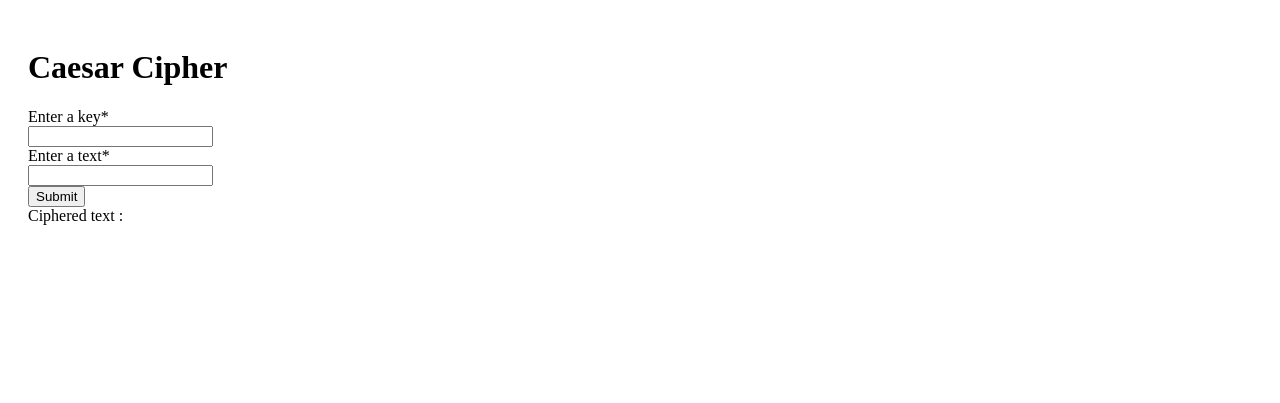
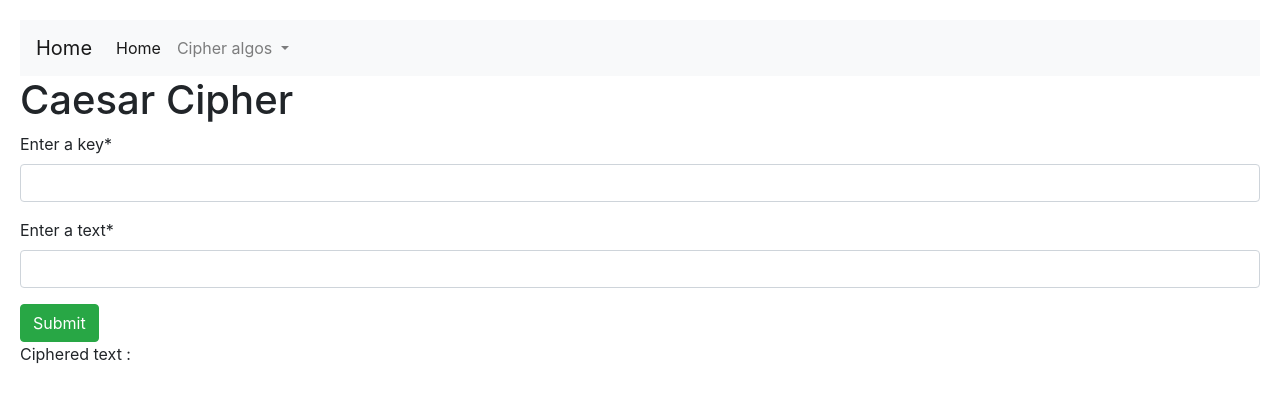
Before and after one commit to JulienZ8/project-w, a Django app: page /cryptography/caesar/ in a window 1280 px wide. Shown: the top 403 px of the page. Run offline with Django 4.2, Linux system fonts and the light colour scheme; some libraries are stand-ins or nearby versions.

Commit message:
Creation of base.html

```diff
--- /dev/null
+++ b/wapiti/cryptography/templates/base.html
@@ -0,0 +1,46 @@
+<!doctype html>
+<html lang="en">
+  <head>
+    <!-- Required meta tags -->
+    <meta charset="utf-8">
+    <meta name="viewport" content="width=device-width, initial-scale=1, shrink-to-fit=no">
+
+    <!-- Bootstrap CSS -->
+    <link rel="stylesheet" href="https://cdn.jsdelivr.net/npm/bootstrap@4.0.0/dist/css/bootstrap.min.css" integrity="sha384-Gn5384xqQ1aoWXA+058RXPxPg6fy4IWvTNh0E263XmFcJlSAwiGgFAW/dAiS6JXm" crossorigin="anonymous">
+
+
+  </head>
+  <body>
+
+    <!-- Optional JavaScript -->
+    <!-- jQuery first, then Popper.js, then Bootstrap JS -->
+    <script src="https://code.jquery.com/jquery-3.2.1.slim.min.js" integrity="sha384-KJ3o2DKtIkvYIK3UENzmM7KCkRr/rE9/Qpg6aAZGJwFDMVNA/GpGFF93hXpG5KkN" crossorigin="anonymous"></script>
+    <script src="https://cdn.jsdelivr.net/npm/popper.js@1.12.9/dist/umd/popper.min.js" integrity="sha384-ApNbgh9B+Y1QKtv3Rn7W3mgPxhU9K/ScQsAP7hUibX39j7fakFPskvXusvfa0b4Q" crossorigin="anonymous"></script>
+    <script src="https://cdn.jsdelivr.net/npm/bootstrap@4.0.0/dist/js/bootstrap.min.js" integrity="sha384-JZR6Spejh4U02d8jOt6vLEHfe/JQGiRRSQQxSfFWpi1MquVdAyjUar5+76PVCmYl" crossorigin="anonymous"></script>
+
+  <nav class="navbar navbar-expand-lg navbar-light bg-light">
+  <a class="navbar-brand" href="#">Home</a>
+  <button class="navbar-toggler" type="button" data-toggle="collapse" data-target="#navbarNavDropdown" aria-controls="navbarNavDropdown" aria-expanded="false" aria-label="Toggle navigation">
+    <span class="navbar-toggler-icon"></span>
+  </button>
+  <div class="collapse navbar-collapse" id="navbarNavDropdown">
+    <ul class="navbar-nav">
+      <li class="nav-item active">
+        <a class="nav-link" href="#">Home <span class="sr-only">(current)</span></a>
+      </li>
+      <li class="nav-item dropdown">
+        <a class="nav-link dropdown-toggle" href="#" id="navbarDropdownMenuLink" data-toggle="dropdown" aria-haspopup="true" aria-expanded="false">
+          Cipher algos
+        </a>
+        <div class="dropdown-menu" aria-labelledby="navbarDropdownMenuLink">
+          <a class="dropdown-item" href="/cryptography/caesar/">Caesar Cipher</a>
+
+        </div>
+      </li>
+    </ul>
+  </div>
+</nav>
+  </body>
+{% block body_block %}
+{% endblock %}
+</html>
--- a/wapiti/cryptography/templates/caesar.html
+++ b/wapiti/cryptography/templates/caesar.html
@@ -1,9 +1,12 @@
+{% extends "base.html" %}
 {% load crispy_forms_tags %}
 <!DOCTYPE html>
+
+{% block body_block %}
 <html lang="en">
 <head>
     <meta charset="UTF-8">
-    <title>Title</title>
+    <title>Caesar cipher algorithm</title>
 
 
 </head>
@@ -17,3 +20,4 @@
     </div>
 </body>
 </html>
+{% endblock %}
--- a/wapiti/wapiti/settings.py
+++ b/wapiti/wapiti/settings.py
@@ -123,3 +123,5 @@ STATIC_URL = 'static/'
 # https://docs.djangoproject.com/en/4.1/ref/settings/#default-auto-field
 
 DEFAULT_AUTO_FIELD = 'django.db.models.BigAutoField'
+
+CRISPY_TEMPLATE_PACK = 'bootstrap4'
```
